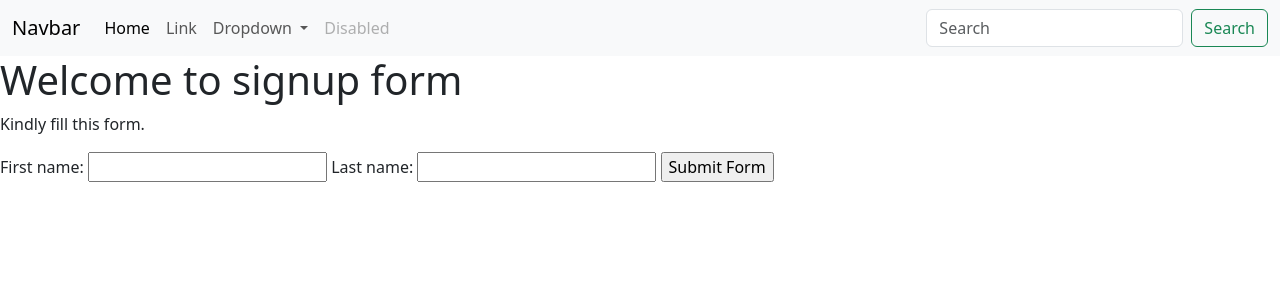
After one commit to FatimaTariq07/Flask_practice, a Flask app: template templates/singup_form.html in a window 1280 px wide. The commit adds this page. Shown: the top 300 px of the page. Run offline with Flask 3, Linux system fonts and the light colour scheme; the template is opened without the code that fills it, so the values that code supplies are empty.

Commit message:
Practice forms using flask

```diff
--- /dev/null
+++ b/templates/extends.html
@@ -0,0 +1,50 @@
+<!doctype html>
+<html lang="en">
+  <head>
+    <meta charset="utf-8">
+    <meta name="viewport" content="width=device-width, initial-scale=1">
+    <title>Bootstrap demo</title>
+    <link href="https://cdn.jsdelivr.net/npm/bootstrap@5.3.3/dist/css/bootstrap.min.css" rel="stylesheet" integrity="sha384-QWTKZyjpPEjISv5WaRU9OFeRpok6YctnYmDr5pNlyT2bRjXh0JMhjY6hW+ALEwIH" crossorigin="anonymous">
+  </head>
+  <body>
+    <nav class="navbar navbar-expand-lg bg-body-tertiary">
+        <div class="container-fluid">
+          <a class="navbar-brand" href="#">Navbar</a>
+          <button class="navbar-toggler" type="button" data-bs-toggle="collapse" data-bs-target="#navbarSupportedContent" aria-controls="navbarSupportedContent" aria-expanded="false" aria-label="Toggle navigation">
+            <span class="navbar-toggler-icon"></span>
+          </button>
+          <div class="collapse navbar-collapse" id="navbarSupportedContent">
+            <ul class="navbar-nav me-auto mb-2 mb-lg-0">
+              <li class="nav-item">
+                <a class="nav-link active" aria-current="page" href="#">Home</a>
+              </li>
+              <li class="nav-item">
+                <a class="nav-link" href="#">Link</a>
+              </li>
+              <li class="nav-item dropdown">
+                <a class="nav-link dropdown-toggle" href="#" role="button" data-bs-toggle="dropdown" aria-expanded="false">
+                  Dropdown
+                </a>
+                <ul class="dropdown-menu">
+                  <li><a class="dropdown-item" href="#">Action</a></li>
+                  <li><a class="dropdown-item" href="#">Another action</a></li>
+                  <li><hr class="dropdown-divider"></li>
+                  <li><a class="dropdown-item" href="#">Something else here</a></li>
+                </ul>
+              </li>
+              <li class="nav-item">
+                <a class="nav-link disabled" aria-disabled="true">Disabled</a>
+              </li>
+            </ul>
+            <form class="d-flex" role="search">
+              <input class="form-control me-2" type="search" placeholder="Search" aria-label="Search">
+              <button class="btn btn-outline-success" type="submit">Search</button>
+            </form>
+          </div>
+        </div>
+      </nav>
+      {% block content %}{% endblock %}
+
+    <script src="https://cdn.jsdelivr.net/npm/bootstrap@5.3.3/dist/js/bootstrap.bundle.min.js" integrity="sha384-YvpcrYf0tY3lHB60NNkmXc5s9fDVZLESaAA55NDzOxhy9GkcIdslK1eN7N6jIeHz" crossorigin="anonymous"></script>
+  </body>
+</html>
--- /dev/null
+++ b/templates/page_not_found.html
@@ -0,0 +1,6 @@
+{% extends "extends.html" %}
+{% block content %}
+<div class="jumbotron">
+    <h1>Sorry Page is not found</h1>
+</div>
+{% endblock %}
--- /dev/null
+++ b/templates/singup_form.html
@@ -0,0 +1,19 @@
+{% extends "extends.html" %}
+{%block content%}
+<div class="jumbotron">
+    <h1>Welcome to signup form</h1>
+    <p>Kindly fill this form.</p>
+    <form action="{{url_for('thanku')}}">
+        <label for="first">First name:</label>
+        <input type="text" name="first">
+
+        <label for="last">Last name:</label>
+        <input type="text" name="last">
+
+        <input type="submit" value="Submit Form">
+
+
+
+    </form>
+    <div>
+{% endblock %}
--- /dev/null
+++ b/templates/thanku.html
@@ -0,0 +1,6 @@
+{% extends "extends.html" %}
+{% block content %}
+<div class="jumbotron">
+    <h1>Welcome to New page and thanks for signing up the form{{first}}{{last}}</h1>
+</div>
+{% endblock %}
```
Also changed, not shown: forms.py (+21 -0 lines), templates/forms.html (+9 -48 lines).
